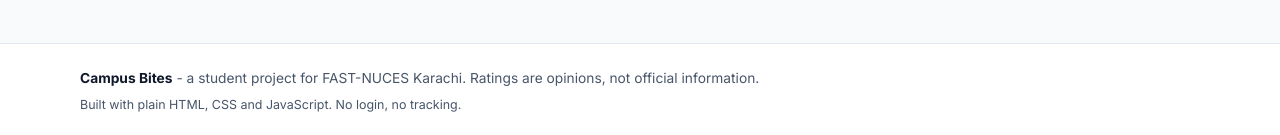
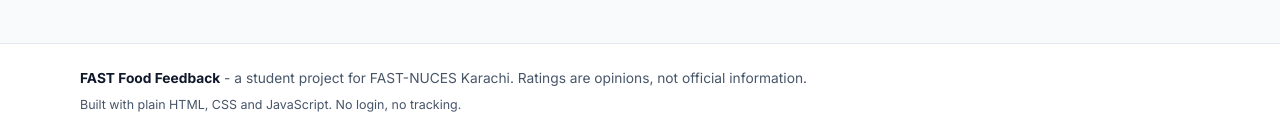
Before and after one commit to sheikh-hashir14/fast-food-feedback, a website: page index.html in a window 1280 px wide. Shown: the part 1931-2066 px from the top of the page. Drawn offline with nearby package versions, Linux system fonts and the light colour scheme; no server answers.

Commit message:
Update index.html

```diff
--- a/index.html
+++ b/index.html
@@ -175,7 +175,7 @@
   <footer class="site-footer">
     <div class="wrap">
       <p>
-        <strong>Campus Bites</strong> - a student project for FAST-NUCES Karachi.
+        <strong>FAST Food Feedback</strong> - a student project for FAST-NUCES Karachi.
         Ratings are opinions, not official information.
       </p>
       <p class="footer-small">Built with plain HTML, CSS and JavaScript. No login, no tracking.</p>
```
